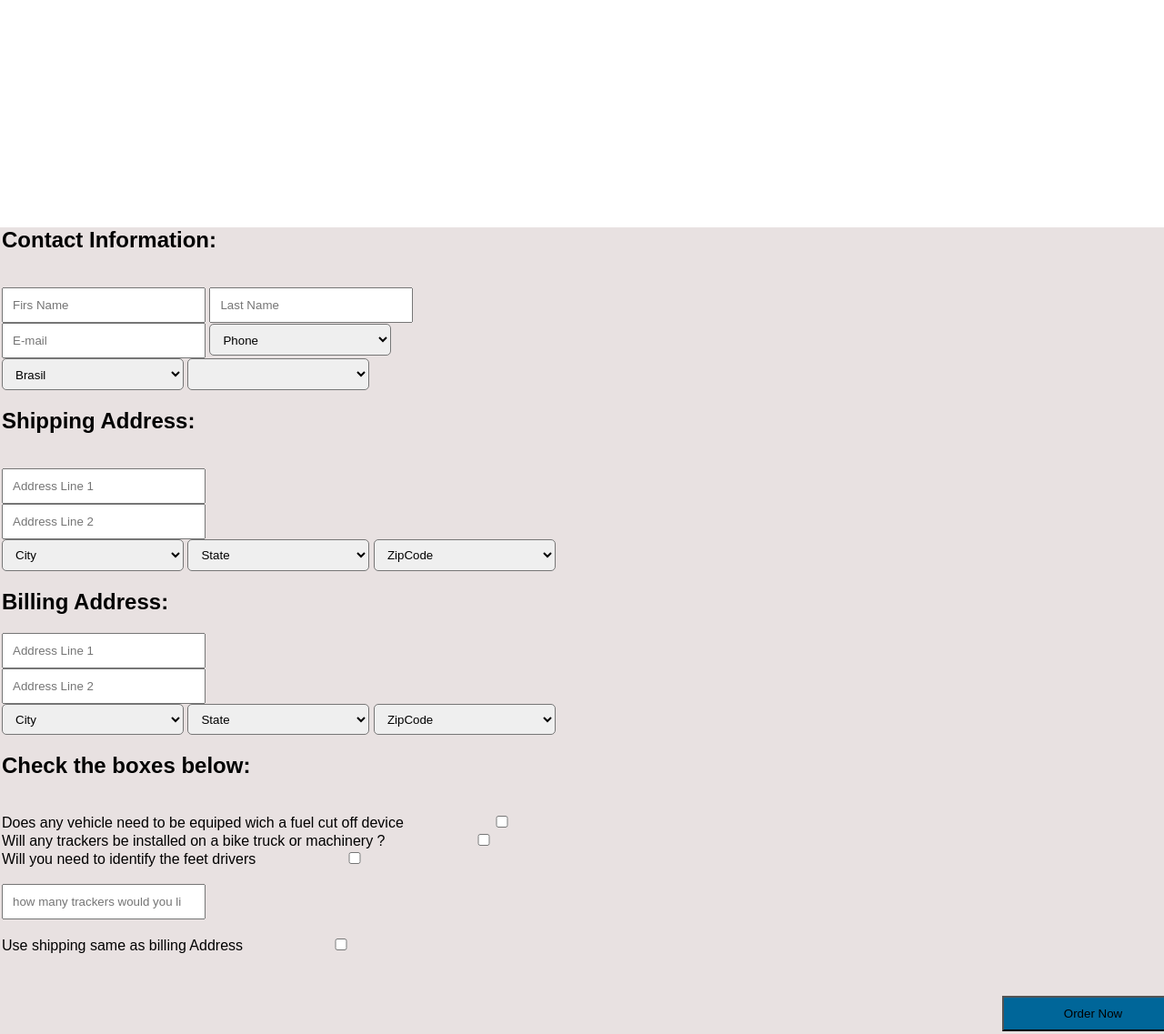
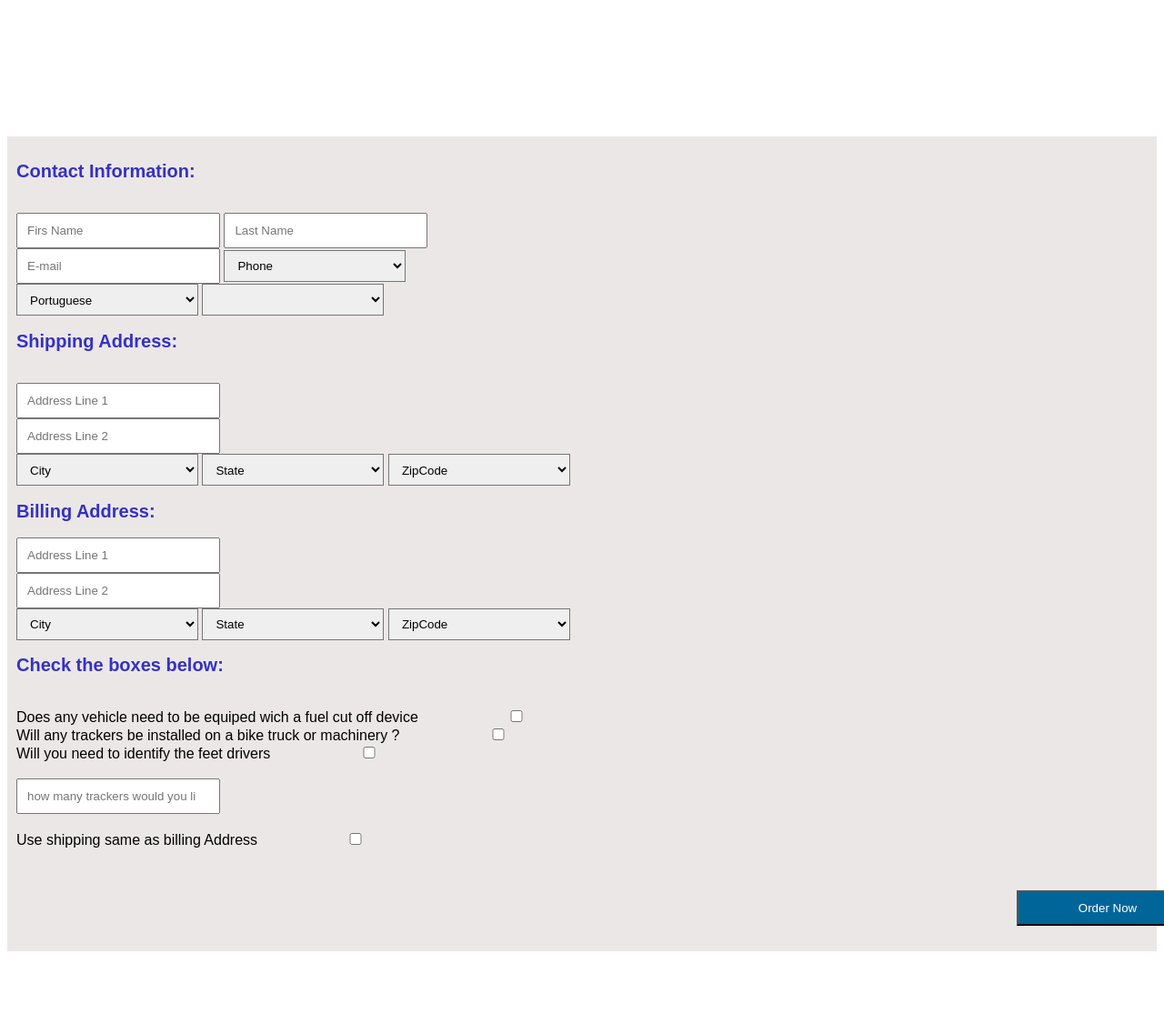
Before and after one commit to ygorgabrielverissimo/test-NodeJSjunior, a plain HTML site: page index.html in a window 1280 px wide. Shown: the top 1137 px of the page at 91% size. Drawn offline with Linux system fonts and the light colour scheme; no server answers.

Commit message:
incrementação css

```diff
--- a/css/style.css
+++ b/css/style.css
@@ -1,35 +1,70 @@
 
 body{
         font-family: Arial, "Helvetica Neue", Helvetica, sans-serif;
-        margin-top: 250px;
-        margin-bottom: 0px;
-        margin-right: 0px;
-        margin-left: 0px;
+        margin-top: 150px;
+        margin-bottom: 150px;
+
 }
+
 form {
        font-size: 16px;
-        background-color: rgba(216, 204, 204, 0.582);
+        background-color: rgb(236, 231, 231);
         max-width: 1800px;
-        margin: 30 ;
-        padding: 0 2px 2px 2px;
+        margin: 100;
+        padding: 10px 10px 10px 10px;
 }
+
 
 input, textarea{
         width: 200px;
         padding: 10px;
 }
 
+
+
 select {
         padding: 0.65em 2.5em 0.55em 0.75em;
         border-radius: var(--radius);
         width: 200px;
-        border-radius: 5px;
+
 }
-    .botao {
 
+.botao{
         background-color: #069;
         margin-left: 1100px;
         margin-right: 10px;
         margin-top: 10px;
+        cursor: pointer;color:white;
+}
+
+h2{
+        color: rgba(16, 14, 185, 0.836);
+        font-size: 20PX;
+        font-family: Arial, "Helvetica Neue", Helvetica, sans-serif;
 
 }
+
+/*
+
+}
+.contactInformation{
+
+
+
+
+}
+.shippingAddress{
+
+
+
+}
+.billingAddress{
+        margin: 500;
+        padding: 10px 10px 10px 10px;
+
+}
+.check {
+        margin: 500;
+        padding: 10px 10px 10px 10px;
+
+}
--- a/index.html
+++ b/index.html
@@ -14,66 +14,74 @@
 
             <h2>Contact Information: </h2> <br />
 
-            <input type="text" name="firstName" class="fname" id="firsName" placeholder="Firs Name "required ="required" />
-            <input type="text" name="lastName " class="lname"id="lastName" placeholder="Last Name "required ="required" />
-            <br /><input type="email" name="E-mail " class="email" id="email" placeholder="E-mail "required ="required" />
-            <select type="tel" name="phone" class="phone" id="setPhone">
+                <input type="text" name="firstName" class="contactInformation" placeholder="Firs Name "required ="required" />
+                <input type="text" name="lastName " class="contactInformation" placeholder="Last Name "required ="required" /><br />
+                <input type="email"name="E-mail " class="contactInformation"   placeholder="E-mail "required ="required" />
+
+                <select type="tel" name="phone" class="contactInformation">
                     <option value="Phone">Phone</option>
-                <option value="Cell">Cell</option>
-                <option value="Fixo">Fixo</option>
+                </select><br />
+
+                <select name="Language" class="contactInformation" id="selLanguage">
+                    <option value="portugues"> Portuguese </option>
+                    <option value="english"> English</option>
                 </select>
-            <br /><select name="Language" class="Language" id="selLanguage">
-                <option value="brasil"> Brasil </option>
-                <option value=" estadosUnidos"> USA</option>
-            </select>
-            <select name="contries" id="contries"></select>
-            </select> <br />
+
+                <select name="contries" class="contactInformation" id="contries"> </select>
 
             <h2>Shipping Address: </h2> <br />
 
-            <input type="text" name="AddressLine1" placeholder="Address Line 1" required ="required" /><br />
-            <input type="text" name="AddressLine2" placeholder="Address Line 2" required ="required" /><br />
-            <select name="City" id="selCity" required ="required">
+                <input type="text" name ="AddressLine1" class="shippingAddress" placeholder="Address Line 1" required ="required" /><br />
+                <input type="text" name="AddressLine2" class="shippingAddress" placeholder="Address Line 2" required ="required" /><br />
+
+                <select name="City" class="shippingAddress" required ="required">
                     <option value="City"> City  </option>
                 </select>
-            <select name="State" id="selState" required ="required">
+
+                <select name="State" class="shippingAddress" required ="required">
                      <option value="State"> State </option>
                 </select>
-            <select name="ZipCode" id="selzioeCode" required ="required">
+
+                <select name="ZipCode" class="shippingAddress" required ="required">
                     <option value="Zip Code"> ZipCode </option>
                 </select><br />
 
             <h2>Billing Address: </h2>
 
-            <input type="text" name="AddressLine1" placeholder="Address Line 1" required ="required" /><br />
-            <input type="text" name="AddressLine2" placeholder="Address Line 2" required ="required" /><br />
-            <select name="City" id="selCity" required ="required">
+                <input type="text" name="AddressLine1" class="billingAddress" placeholder="Address Line 1" required ="required" /><br />
+                <input type="text" name="AddressLine2" class="billingAddress" placeholder="Address Line 2" required ="required" /><br />
+
+                <select name="City" class="billingAddress" required ="required">
                     <option value="City"> City  </option>
                 </select>
-            <select name="State" id="selState" required ="required">
+
+                <select name="State" class="billingAddress" required ="required">
                     <option value="State"> State </option>
                 </select>
-            <select name="ZipCode" id="selzioeCode" required ="required">
+
+                <select name="ZipCode" class="billingAddress" required ="required">
                     <option value="Zip Code"> ZipCode </option>
                 </select> <br />
 
         <h2>Check the boxes below: </h2> <br />
 
                 <label for="box1">Does any vehicle need to be equiped wich a fuel cut off device</label>
-            <input type="checkbox" name="box1" id="box1" value="Does any vehicle need to be equiped wich a fuel cut off device"><br/>
+                <input type="checkbox" name="box1" class="check" value="vehicle"><br/>
+
                 <label for="box2">Will any trackers be installed on a bike truck or machinery ? </label>
-            <input type="checkbox" name="box1" id="box2" value="Will any trackers be installed on a bike truck or machinery ?"><br/>
+                <input type="checkbox" name="box2" class="check" value="trackers"><br/>
+
                 <label for="box3"> Will you need to identify the feet drivers </label>
-            <input type="checkbox" name="box1" id="box3" value="Will you need to identify the feet drivers "><br/><br />
-            <input type="number" name="trackers" placeholder="how many trackers would you like to purchase"/>
-        <br/><br/><label for="box4">Use shipping same as billing Address</label>
-        <input type="checkbox" name="box4" id="box4" value= copiarBilling><br/>
-    </fieldset>
-        <br/><br /> <input type="submit" class="botao" name="enviar"  value="Order Now"><br/><br />
+                <input type="checkbox" name="box3" class="check" value="identify "><br/><br />
 
+                <input type="number" name="trackers" class="checkText" placeholder="how many trackers would you like to purchase"/><br/><br/>
+                <label for="box4">Use shipping same as billing Address</label>
+
+            <input type="checkbox" name="box4" id="box4" value= copiarBilling><br/><br/><br />
+
+            <input type="submit" class="botao" name="enviar"  value="Order Now"><br/><br />
+            <script src="./js/script.js"></script>
         </form>
-    <script src="./js/script.js"></script>
     </main>
-
 </body>
 </html>
```
Lines whose indentation alone changed are shown as unchanged.
